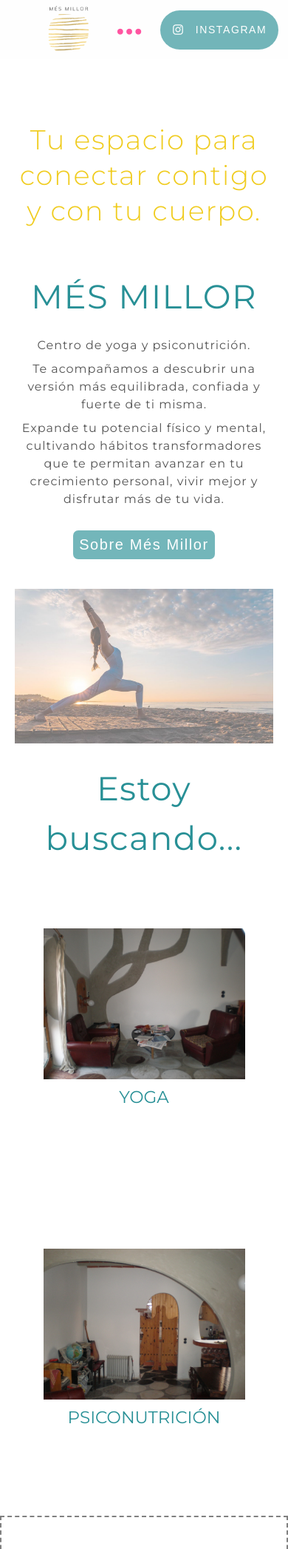
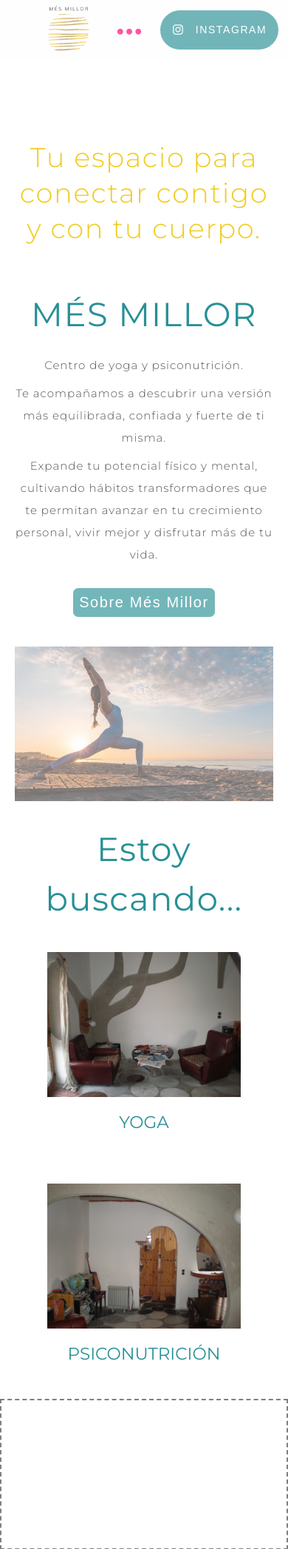
Before and after one commit to menudopaio/mesmillor0, a Flask app: page / in a window 390 px wide. Shown: the top 2094 px of the page at 74% size. Run offline with Flask 3, Linux system fonts and the light colour scheme.

Commit message:
Añadidos margenes, letra general mas pequeña, reducido margen entre imgnx's

```diff
--- a/static/styles2.css
+++ b/static/styles2.css
@@ -61,10 +61,10 @@
     /* Texto general (actualmente en gris) */
     --text-color: rgb(84, 84, 84);
     --text-font-family: "Montserrat", sans-serif;
-    --text-font-size: 16px;
-    --text-font-weight: 400;
+    --text-font-size: 15px;
+    --text-font-weight: 300;
     --text-letter-spacing: 1px;
-    --text-line-height: 1.5;
+    --text-line-height: 2;
 
     /* Botones */
     --button-background-color: var(--clr-primary-alfa);
@@ -506,7 +506,7 @@
     letter-spacing: var(--h4-letter-spacing);
 }
 .imagenTexto .texto p, .sobre-mes-millor-page ul li p {
-    margin-bottom: 8px;
+    margin-bottom: 15px;
     text-align: left;
     color: var(--text-color);
     font-family: var(--text-font-family);
@@ -845,9 +845,17 @@
         margin: 8px;
     }
     .imgnx {
-        width: 70vw;
-        height: 70vw;
+        width: 70%;
+        height: auto;
+        margin: 30px auto;
     }
+
+    /* SOBRE MES MILLOR PAGINA */
+    .sobre-mes-millor-page {
+        padding: 20px 25px;
+    }
+
+    /* FOOTER */
     .footer-primary {
         display: flex;
         flex-direction: column;
@@ -869,9 +877,4 @@
     footer .footer-primary .footer-contacto .contacto-info button {
         margin: 15px auto;
     }
-
-    /* SOBRE MES MILLOR PAGINA */
-    .sobre-mes-millor-page {
-        padding: 20px 25px;
-    }
 }
```
